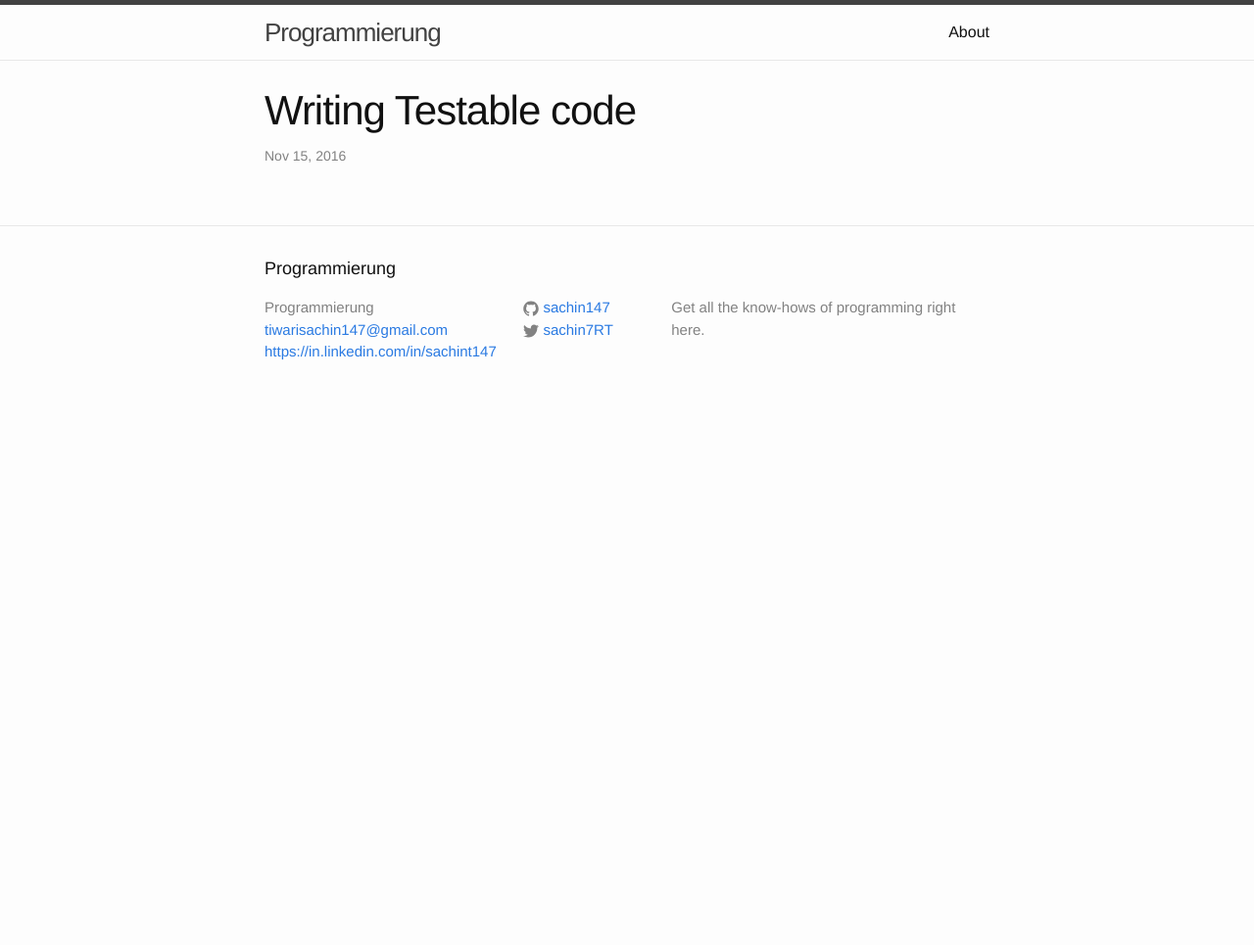
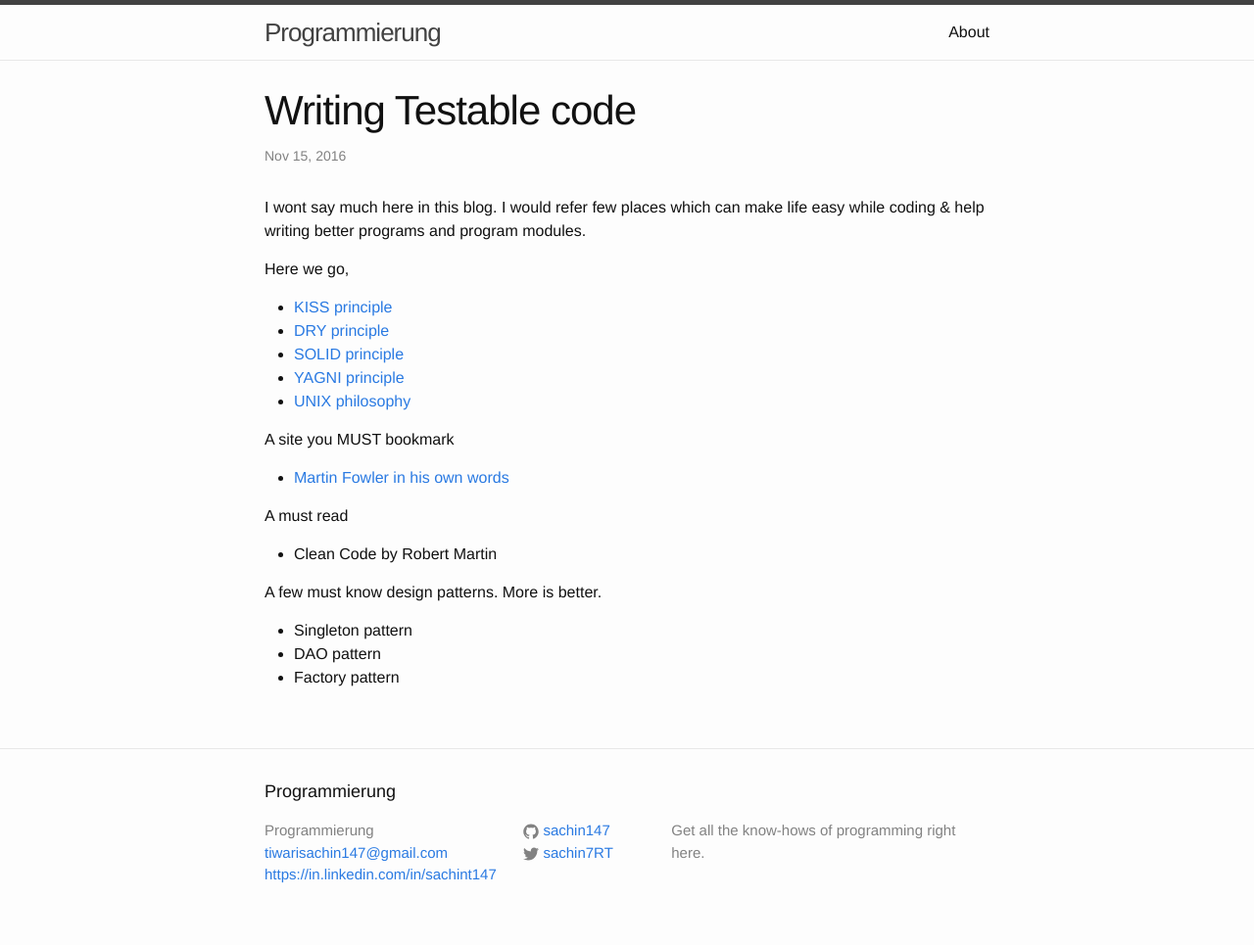
Before and after one commit to sachin147/sachin147.github.io, a Jekyll site: the page built from _posts/2016-11-15-Writing Testable code.markdown, in a window 1280 px wide. Shown: the whole page at 98% size. Built offline with Jekyll 4.4.1, drawn with Linux system fonts in a browser that asks for light colours; before the commit the page ends 900 px from its top, so only the background shows below that.

Commit message:
add posts

```diff
--- a/_posts/2016-11-15-Writing Testable code.markdown
+++ b/_posts/2016-11-15-Writing Testable code.markdown
@@ -3,3 +3,33 @@ layout: post
 title:  "Writing Testable code"
 date:   2016-11-15 18:00:00 +0530
 ---
+
+I wont say much here in this blog.
+I would refer few places which can make life easy while coding & help writing better programs and program modules.
+
+Here we go,
+
+<ul>
+    <li><a href="https://en.wikipedia.org/wiki/KISS_principle">KISS principle</a></li>
+    <li><a href="https://en.wikipedia.org/wiki/Don%27t_repeat_yourself">DRY principle</a></li>
+    <li><a href="https://en.wikipedia.org/wiki/SOLID_(object-oriented_design)">SOLID principle</a></li>
+    <li><a href="https://en.wikipedia.org/wiki/You_aren%27t_gonna_need_it">YAGNI principle</a></li>
+    <li><a href="https://en.wikipedia.org/wiki/Unix_philosophy">UNIX philosophy</a></li>
+</ul>
+
+A site you MUST bookmark
+<ul>
+    <li><a href="https://martinfowler.com/">Martin Fowler in his own words</a></li>
+</ul>
+
+A must read
+<ul>
+    <li>Clean Code by Robert Martin</li>
+</ul>
+
+A few must know design patterns. More is better.
+<ul>
+    <li>Singleton pattern</li>
+    <li>DAO pattern</li>
+    <li>Factory pattern</li>
+</ul>
```
Also changed, not shown: _posts/2016-12-04-Exception handling - Best practices.markdown (+27 -0 lines).
